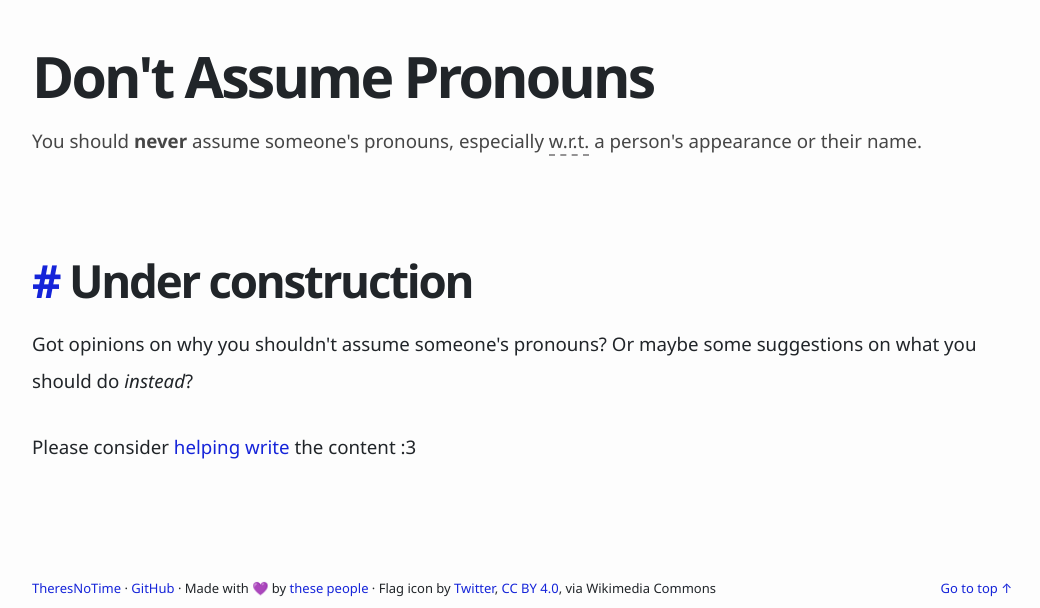
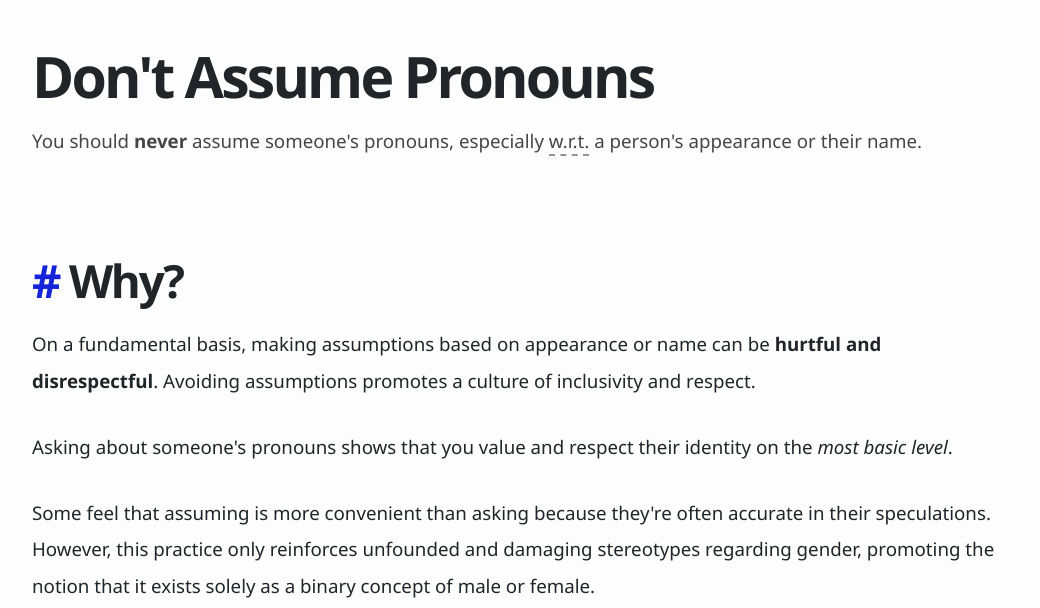
Before and after one commit to theresnotime/dont.assumepronouns.com, a website: page public/index.html in a window 1280 px wide. Shown: the part 192-800 px from the top of the page, without its empty margins (118-1158 px from the left). Drawn offline with Linux system fonts and the light colour scheme.

Commit message:
Add reasoning

```diff
--- a/public/index.html
+++ b/public/index.html
@@ -53,8 +53,17 @@
 
             <section id="help">
                 <a class="title-link" href="#help">
-                    <h2 class="title">Under construction</h2>
+                    <h2 class="title">Why?</h2>
                 </a>
+                <p>
+                    On a fundamental basis, making assumptions based on appearance or name can be <b>hurtful and disrespectful</b>. Avoiding assumptions promotes a culture of inclusivity and respect.
+                </p>
+                <p>
+                    Asking about someone's pronouns shows that you value and respect their identity on the <i>most basic level</i>.
+                </p>
+                <p>
+                    Some feel that assuming is more convenient than asking because they're often accurate in their speculations. However, this practice only reinforces unfounded and damaging stereotypes regarding gender, promoting the notion that it exists solely as a binary concept of male or female.
+                </p>
                 <p>
                     Got opinions on why you shouldn't assume someone's pronouns? Or maybe some
                     suggestions on what you should do <i>instead</i>?
```
